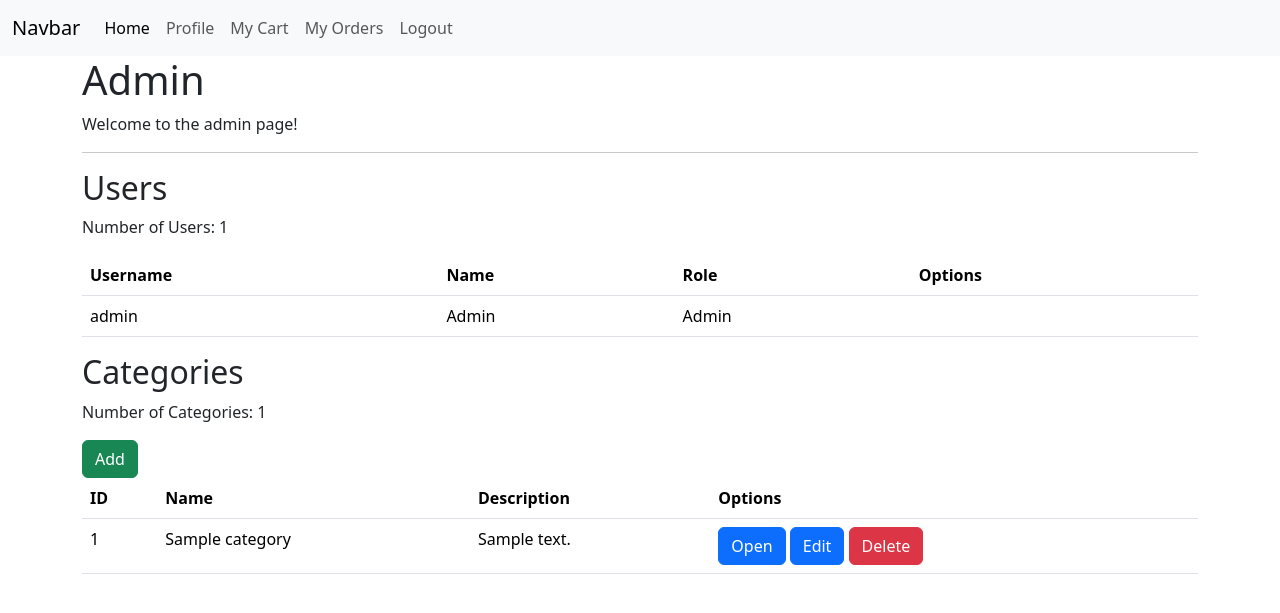
After one commit to sayan01/bootcamp-july, a Flask app: page /admin in a window 1280 px wide. The commit adds this page. Shown: the top 613 px of the page. Run offline with Flask 3, Linux system fonts and the light colour scheme; the visitor is signed in with stand-in values (Sample User, id 1); tables that the repository leaves empty hold one stand-in row (values such as "Sample post").

Commit message:
add CRUD of users and C of category

```diff
--- a/models.py
+++ b/models.py
@@ -66,3 +66,8 @@ class Order(db.Model):
 
 with app.app_context():
     db.create_all()
+    first_admin = User.query.filter_by(is_admin=True).first()
+    if not first_admin:
+        admin = User(name="Admin", username="admin", password="admin", is_admin=True)
+        db.session.add(admin)
+        db.session.commit()
--- a/routes.py
+++ b/routes.py
@@ -18,6 +18,8 @@ def login_required(func):
 def home():
     user_id = session.get('user_id', None)
     user = User.query.get(user_id)
+    if user.is_admin:
+        return redirect(url_for('admin'))
     return render_template('home.html', user=user)
 
 @app.route('/profile')
@@ -89,3 +91,62 @@ def register_post():
     db.session.commit()
     flash("User registered successfully!")
     return redirect(url_for('login'))
+
+
+@app.route('/admin')
+@login_required
+def admin():
+    user_id = session.get('user_id', None)
+    user = User.query.get(user_id)
+    if not user.is_admin:
+        flash("You are not authorized to view this page!")
+        return redirect(url_for('home'))
+    categories = Category.query.all()
+    users = User.query.all()
+    return render_template('admin.html', current_user=user, categories=categories, users=users)
+
+@app.route('/user/<int:user_id>/delete')
+@login_required
+def user_delete(user_id):
+    user_to_delete = User.query.get(user_id)
+    if not user_to_delete:
+        flash("User not found!")
+        return redirect(url_for('admin'))
+    if user_to_delete.is_admin:
+        flash("Cannot delete admin!")
+        return redirect(url_for('admin'))
+    return render_template('admin/user_delete.html', user=user_to_delete)
+
+@app.route('/user/<int:user_id>/delete', methods=['POST'])
+@login_required
+def user_delete_post(user_id):
+    user_to_delete = User.query.get(user_id)
+    if not user_to_delete:
+        flash("User not found!")
+        return redirect(url_for('admin'))
+    if user_to_delete.is_admin:
+        flash("Cannot delete admin!")
+        return redirect(url_for('admin'))
+    db.session.delete(user_to_delete)
+    db.session.commit()
+    flash("User deleted successfully!")
+    return redirect(url_for('admin'))
+
+@app.route('/category/add')
+@login_required
+def category_add():
+    return render_template('admin/category_add.html')
+
+@app.route('/category/add', methods=['POST'])
+@login_required
+def category_add_post():
+    name = request.form.get('name')
+    description = request.form.get('description')
+    if not name:
+        flash("Name is required!")
+        return redirect(url_for('category_add'))
+    category = Category(name=name, description=description)
+    db.session.add(category)
+    db.session.commit()
+    flash("Category added successfully!")
+    return redirect(url_for('admin'))
--- /dev/null
+++ b/templates/admin.html
@@ -0,0 +1,11 @@
+{% extends 'base.html' %}
+
+{% block title %}Admin{% endblock %}
+
+{% block content %}
+    <h1>Admin</h1>
+    <p>Welcome to the admin page!</p>
+    <hr>
+    {% include 'admin/user_list.html' %}
+    {% include 'admin/category_list.html' %}
+{% endblock content %}
--- /dev/null
+++ b/templates/admin/category_list.html
@@ -0,0 +1,27 @@
+<h2>Categories</h2>
+<p>Number of Categories: {{categories | length }}</p>
+<a href="{{url_for('category_add')}}" class="btn btn-success">Add</a>
+<table class="table">
+    <thead>
+        <tr>
+            <th>ID</th>
+            <th>Name</th>
+            <th>Description</th>
+            <th>Options</th>
+        </tr>
+    </thead>
+    <tbody>
+        {% for category in categories %}
+            <tr>
+                <td>{{ category.id }}</td>
+                <td>{{ category.name }}</td>
+                <td>{{ category.description }}</td>
+                <td>
+                    <a href="#" class="btn btn-primary">Open</a>
+                    <a href="#" class="btn btn-primary">Edit</a>
+                    <a href="#" class="btn btn-danger">Delete</a>
+                </td>
+            </tr>
+        {% endfor %}
+    </tbody>
+</table>
--- /dev/null
+++ b/templates/admin/user_list.html
@@ -0,0 +1,26 @@
+<h2>Users</h2>
+<p>Number of Users: {{users | length }}</p>
+<table class="table">
+    <thead>
+        <tr>
+            <th>Username</th>
+            <th>Name</th>
+            <th>Role</th>
+            <th>Options</th>
+        </tr>
+    </thead>
+    <tbody>
+        {% for user in users %}
+            <tr>
+                <td>{{ user.username }}</td>
+                <td>{{ user.name }}</td>
+                <td>{{ "Admin" if user.is_admin else "Customer" }}</td>
+                <td>
+                    {% if not user.is_admin %}
+                        <a href="{{url_for('user_delete',user_id=user.id)}}" class="btn btn-danger">Delete</a>
+                    {% endif %}
+                </td>
+            </tr>
+        {% endfor %}
+    </tbody>
+</table>
--- a/templates/nav.html
+++ b/templates/nav.html
@@ -8,7 +8,7 @@
       <ul class="navbar-nav">
         {% if 'user_id' in session %}
           <li class="nav-item">
-            <a class="nav-link active"  href="#">Home</a>
+            <a class="nav-link active"  href="{{url_for('home')}}">Home</a>
           </li>
           <li class="nav-item">
             <a class="nav-link" href="{{url_for('profile')}}">Profile</a>
```
Also changed, not shown: templates/admin/category_add.html (added, +14 -0 lines), templates/admin/user_delete.html (added, +12 -0 lines).
